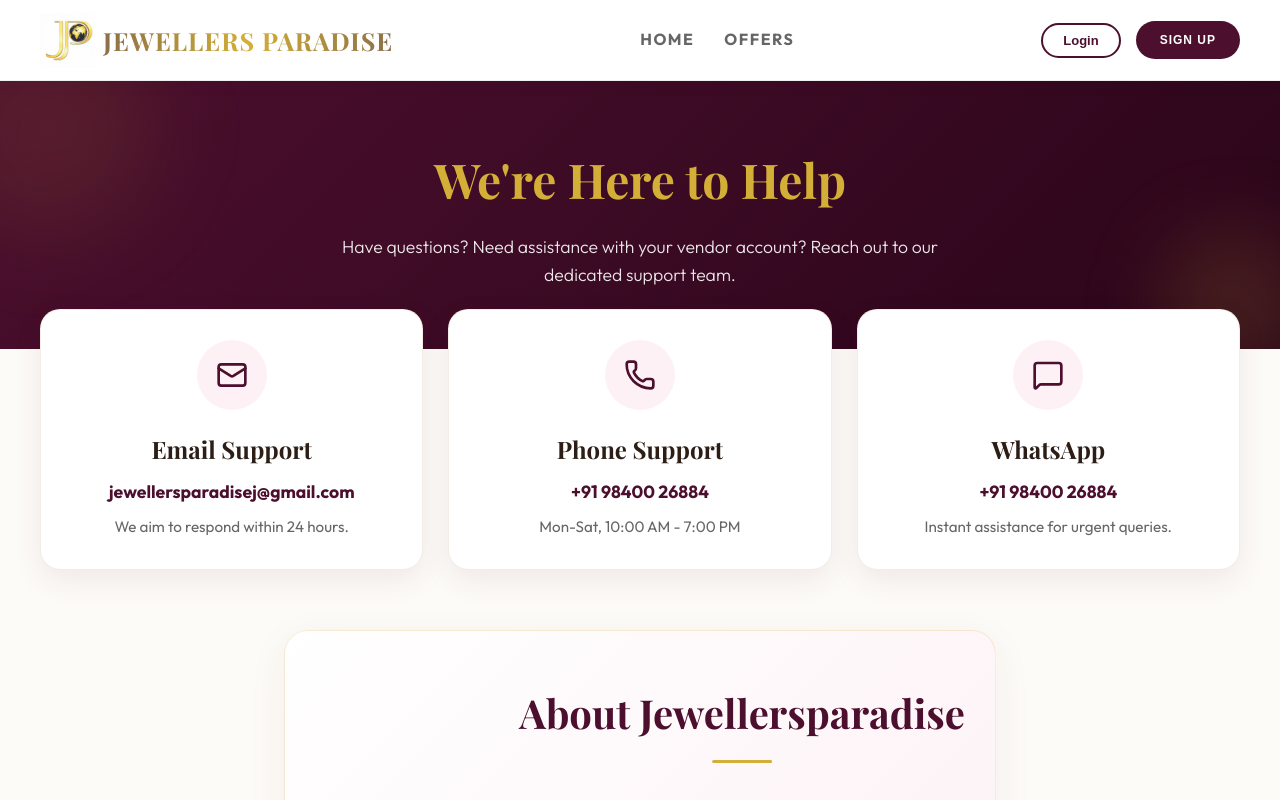
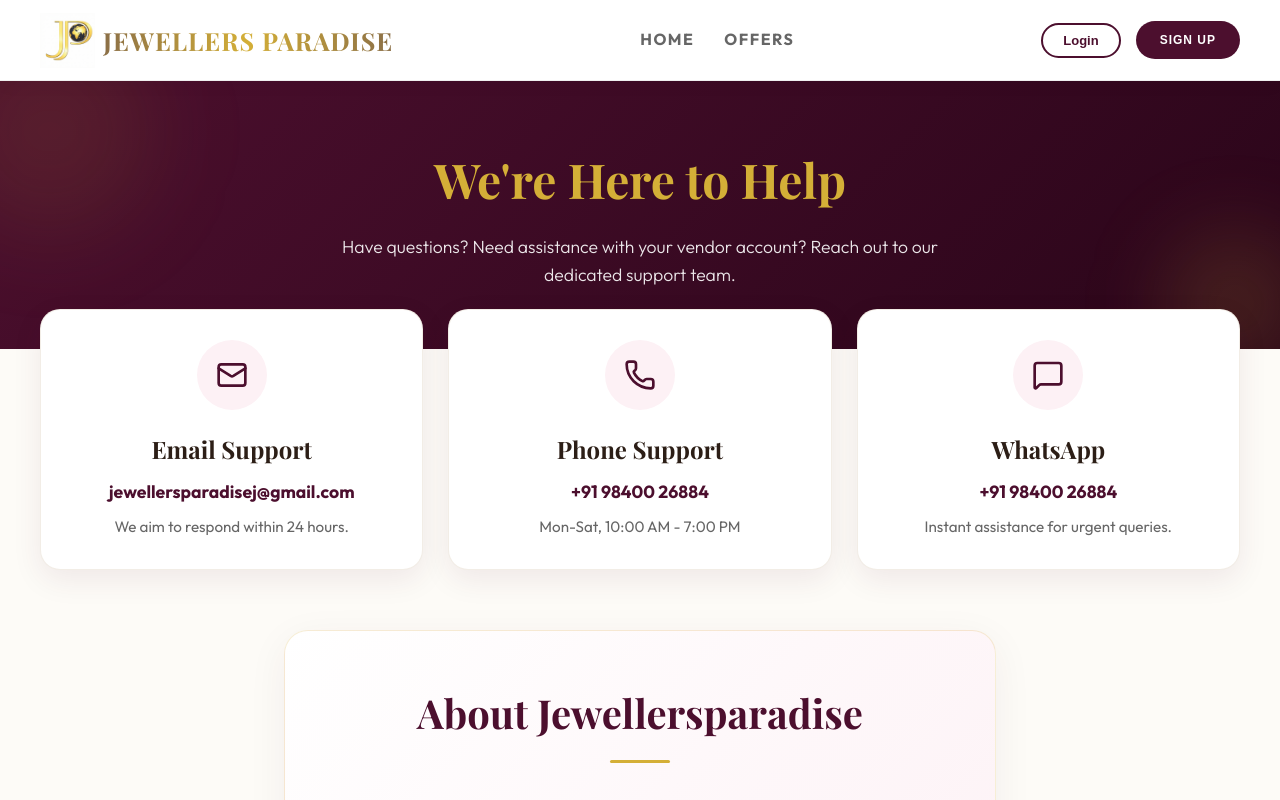
Before and after one commit to A-Muthurama/vendor_panel, a React (Create React App) app in the folder frontend/: page /vendor/help-support in a window 1280 px wide. Shown: the top 800 px of the page. Built offline with nearby package versions, Linux system fonts and the light colour scheme; no server answers; a web font is replaced by a local one.

Commit message:
updates on audio

```diff
--- a/frontend/src/pages/PublicSupport.js
+++ b/frontend/src/pages/PublicSupport.js
@@ -121,7 +121,7 @@
                         flexDirection: "column",
                         alignItems: "center"
                     }}>
-                        <h2 className="section-title" style={{ fontSize: "2.5rem", marginBottom: "30px" }}>About Jewellersparadise</h2>
+                        <h2 className="section-title" style={{ fontSize: "2.5rem", marginBottom: "30px", left: "auto", transform: "none" }}>About Jewellersparadise</h2>
                         <p style={{ color: "#666", marginBottom: "30px", fontSize: "1.1rem", textAlign: "center", maxWidth: "650px", lineHeight: "1.6" }}>
                             Listen to a quick introduction about Jewellersparadise. Learn how our platform empowers vendors to connect with millions of customers securely and efficiently.
                         </p>
```
Also changed, not shown: 1 other file (tests, documents, lock files or other folders).
